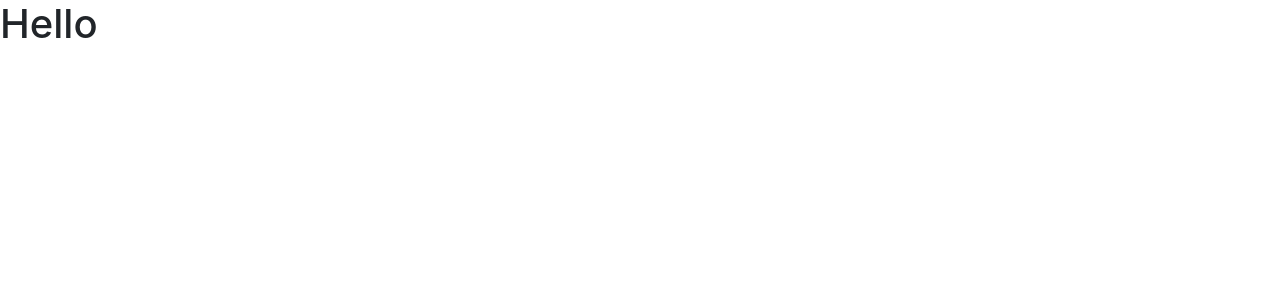
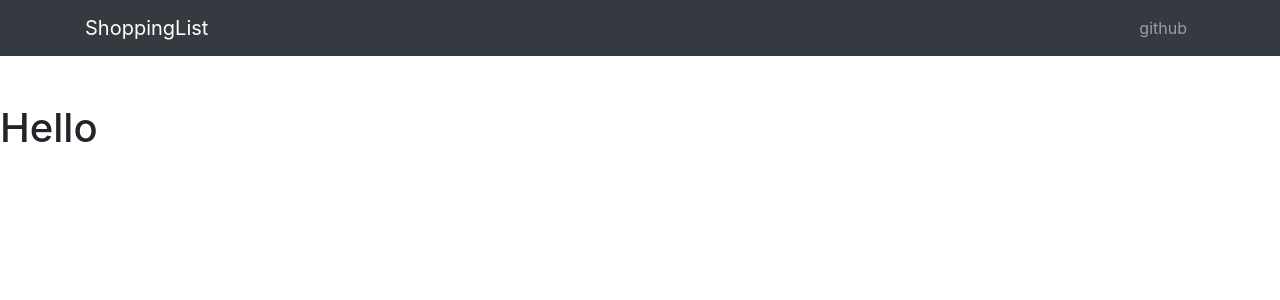
Before and after one commit to Robertvenanzi/shopping-list-full--stack-app, a React (Create React App) app in the folder client/: page / in a window 1280 px wide. Shown: the top 300 px of the page. Built offline with nearby package versions, Linux system fonts and the light colour scheme; the HTML template or start-up script is replaced by a standard one.

Commit message:
Created & Added Navbar

```diff
--- a/client/src/App.js
+++ b/client/src/App.js
@@ -1,4 +1,6 @@
 import React, { Component } from 'react';
+import AppNavbar from './components/AppNavbar';
+
 import 'bootstrap/dist/css/bootstrap.min.css'
 import './App.css';
 
@@ -6,6 +8,7 @@
   render() {
     return (
       <div className="App">
+        <AppNavbar />
         <h1>Hello</h1>
       </div>
     );
--- /dev/null
+++ b/client/src/components/AppNavbar.js
@@ -0,0 +1,48 @@
+import React, { Component } from 'react'
+import {
+    Collapse,
+    Navbar,
+    NavbarToggler,
+    NavbarBrand,
+    Nav,
+    NavItem,
+    NavLink,
+    Container
+} from 'reactstrap';
+
+class AppNavbar extends Component {
+    state = {
+        isOpen: false
+    }
+
+    toggle = () => {
+        this.setState({
+            isOpen: !this.state.isOpen
+        })
+    }
+
+    render() {
+        return (
+            <div>
+                <Navbar color="dark" dark expand="sm" className="mb-5">
+                    <Container>
+                        <NavbarBrand href="/">ShoppingList</NavbarBrand>
+                        <NavbarToggler onClick={this.toggle} />
+                        <Collapse isOpen={this.state.isOpen} navbar>
+                            <Nav className="ml-auto" navbar>
+                                <NavItem>
+                                    <NavLink href="https//:github.com/robertvenanzi">
+                                        github
+                                   </NavLink>
+                                </NavItem>
+                            </Nav>
+                        </Collapse>
+                    </Container>
+                </Navbar>
+            </div>
+        );
+    }
+}
+
+
+export default AppNavbar;
```
